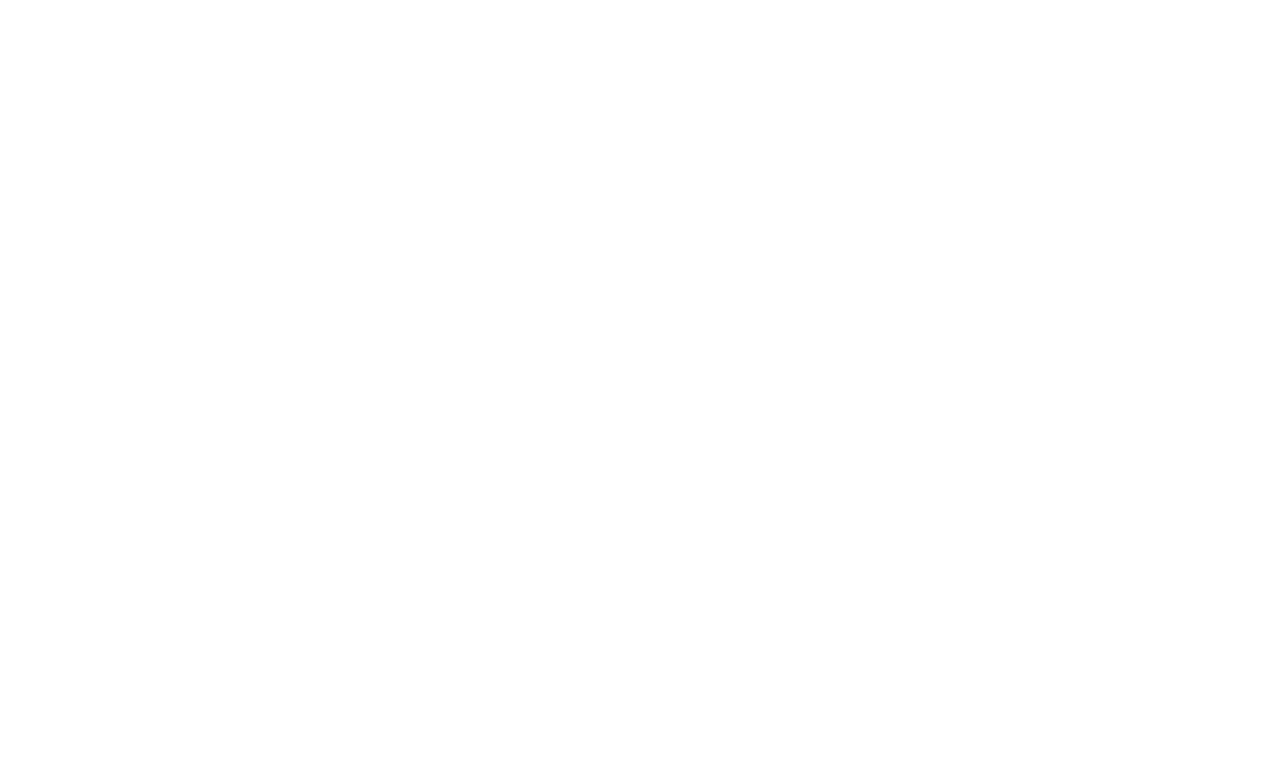
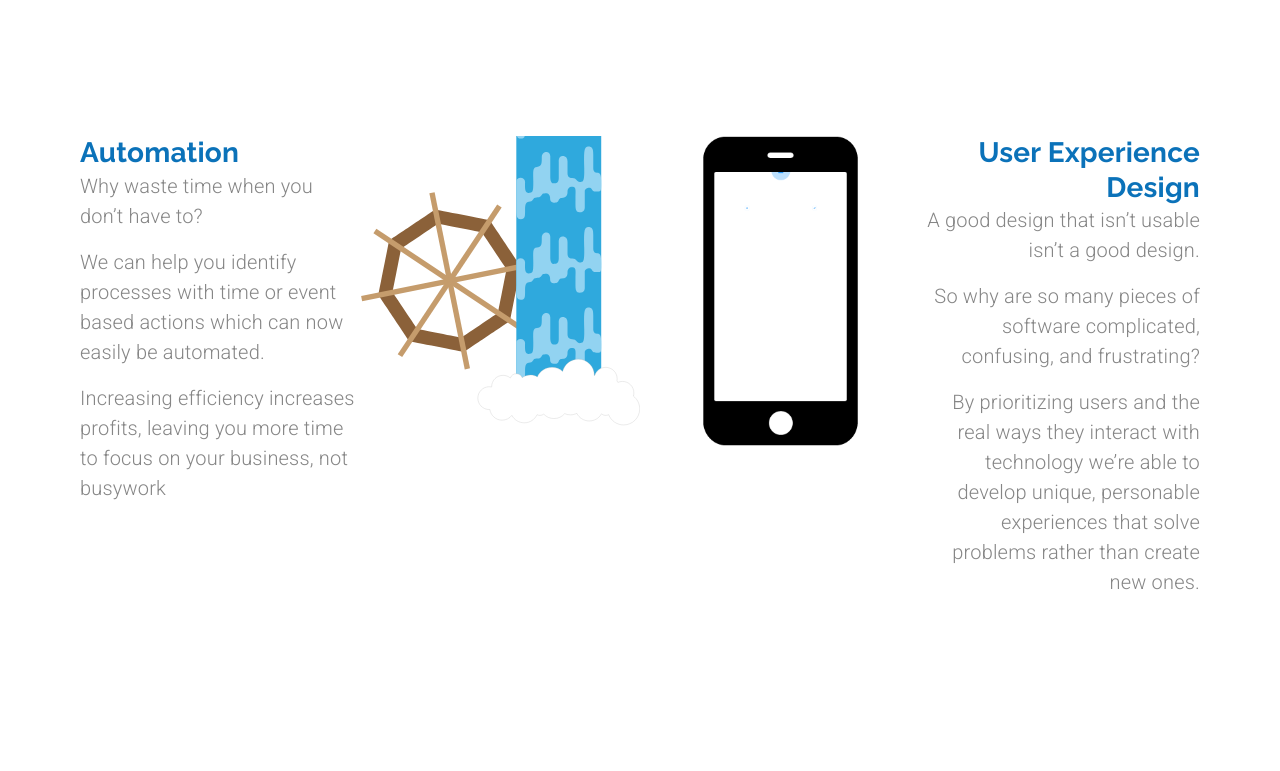
Before and after one commit to PupRiku/arcdevelopment_class, a React (Create React App) app: page /customsoftware in a window 1280 px wide. Shown: the part 3000-3771 px from the top of the page. Before the commit the page ends 2901 px from the top, so only its background shows below. Built offline with nearby package versions, Linux system fonts and the light colour scheme.

Commit message:
Section 4 animations and text

```diff
--- a/src/components/CustomSoftware.js
+++ b/src/components/CustomSoftware.js
@@ -16,6 +16,8 @@ import roots from '../assets/root.svg';
 
 import documentsAnimation from '../animations/documentsAnimation/data';
 import scaleAnimation from '../animations/scaleAnimation/data.json';
+import automationAnimation from '../animations/automationAnimation/data.json';
+import uxAnimation from '../animations/uxAnimation/data';
 
 const useStyles = makeStyles((theme) => ({
   heading: {
@@ -51,6 +53,24 @@ export default function CustomSoftware(props) {
     loop: true,
     autoplay: true,
     animationData: scaleAnimation,
+    rendererSettings: {
+      preserveAspectRatio: 'xMidYMid slice',
+    },
+  };
+
+  const automationOptions = {
+    loop: true,
+    autoplay: true,
+    animationData: automationAnimation,
+    rendererSettings: {
+      preserveAspectRatio: 'xMidYMid slice',
+    },
+  };
+
+  const uxOptions = {
+    loop: true,
+    autoplay: true,
+    animationData: uxAnimation,
     rendererSettings: {
       preserveAspectRatio: 'xMidYMid slice',
     },
@@ -220,7 +240,12 @@ export default function CustomSoftware(props) {
           </Grid>
         </Grid>
       </Grid>
-      <Grid item container direction="row">
+      <Grid
+        item
+        container
+        direction="row"
+        style={{ marginTop: '20em', marginBottom: '20em' }}
+      >
         <Grid item container direction="column" alignItems="center">
           <Grid item>
             <img
@@ -245,6 +270,63 @@ export default function CustomSoftware(props) {
           </Grid>
         </Grid>
       </Grid>
+      <Grid item container direction="row" justify="space-between">
+        <Grid item container className={classes.itemContainer} md>
+          <Grid item container direction="column" md>
+            <Grid item>
+              <Typography variant="h4">Automation</Typography>
+            </Grid>
+            <Grid item>
+              <Typography variant="body1" paragraph>
+                Why waste time when you don’t have to?
+              </Typography>
+              <Typography variant="body1" paragraph>
+                We can help you identify processes with time or event based
+                actions which can now easily be automated.
+              </Typography>
+              <Typography variant="body1" paragraph>
+                Increasing efficiency increases profits, leaving you more time
+                to focus on your business, not busywork
+              </Typography>
+            </Grid>
+          </Grid>
+          <Grid item md>
+            <Lottie
+              options={automationOptions}
+              style={{ maxHeight: 290, maxWidth: 280 }}
+            />
+          </Grid>
+        </Grid>
+        <Grid item container className={classes.itemContainer} md>
+          <Grid item md>
+            <Lottie
+              options={uxOptions}
+              style={{ maxHeight: 310, maxWidth: 155 }}
+            />
+          </Grid>
+          <Grid item container direction="column" md>
+            <Grid item>
+              <Typography variant="h4" align="right">
+                User Experience Design
+              </Typography>
+            </Grid>
+            <Grid item>
+              <Typography variant="body1" align="right" paragraph>
+                A good design that isn’t usable isn’t a good design.
+              </Typography>
+              <Typography variant="body1" align="right" paragraph>
+                So why are so many pieces of software complicated, confusing,
+                and frustrating?
+              </Typography>
+              <Typography variant="body1" align="right" paragraph>
+                By prioritizing users and the real ways they interact with
+                technology we’re able to develop unique, personable experiences
+                that solve problems rather than create new ones.
+              </Typography>
+            </Grid>
+          </Grid>
+        </Grid>
+      </Grid>
     </Grid>
   );
 }
```
